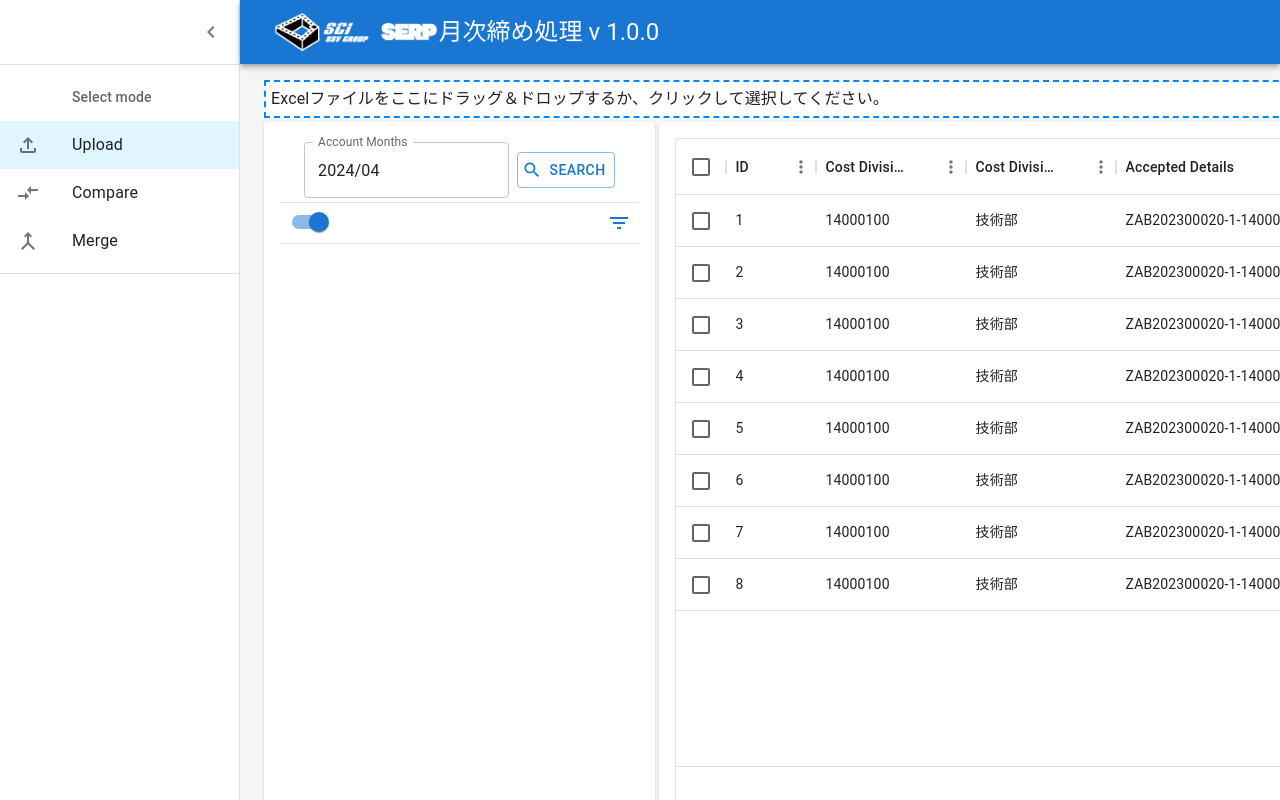
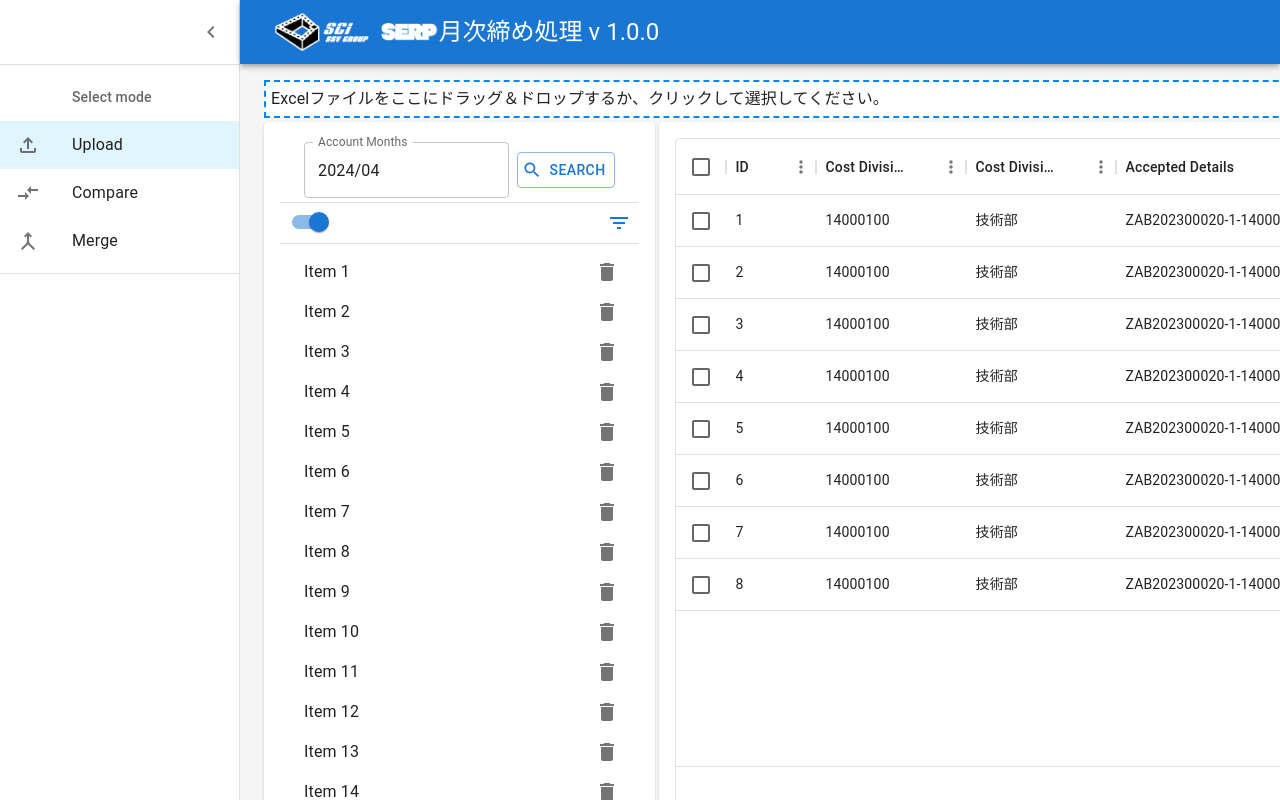
Before and after one commit to NaoyaIzumida/SERP, a React (Vite) app in the folder frontend/serp/: page /UploadPage in a window 1280 px wide. Shown: the top 800 px of the page. Built offline with nearby package versions, Linux system fonts and the light colour scheme.

Commit message:
パーツ化

```diff
--- a/frontend/serp/src/components/pages/UploadPage.tsx
+++ b/frontend/serp/src/components/pages/UploadPage.tsx
@@ -2,48 +2,15 @@ import * as React from 'react';
 import { useCallback } from 'react';
 import Alert from '@mui/material/Alert';
 import Box from '@mui/material/Box';
-import Button from '@mui/material/Button';
 import { DataGrid, GridColDef } from '@mui/x-data-grid';
-import DeleteIcon from '@mui/icons-material/Delete';
-import Divider from '@mui/material/Divider';
-import FilterListIcon from '@mui/icons-material/FilterList';
 import GenericTemplate from '../templates/GenericTemplate';
 import Grid from '@mui/material/Grid';
-import IconButton from '@mui/material/IconButton';
-import ListItem from '@mui/material/ListItem';
-import ListItemButton from '@mui/material/ListItemButton';
-import ListItemText from '@mui/material/ListItemText';
 import Paper from '@mui/material/Paper';
-import SearchIcon from '@mui/icons-material/Search';
-import Switch from '@mui/material/Switch';
-import Stack from '@mui/material/Stack';
-import Toolbar from '@mui/material/Toolbar';
 import Typography from '@mui/material/Typography';
-import { FixedSizeList, ListChildComponentProps } from 'react-window';
 import { useDropzone } from 'react-dropzone';
-import dayjs from 'dayjs';
-import { AdapterDayjs } from '@mui/x-date-pickers/AdapterDayjs';
-import { LocalizationProvider } from '@mui/x-date-pickers/LocalizationProvider';
-import { DatePicker } from '@mui/x-date-pickers/DatePicker';
+
 // Parts化したリストのImport
 import SideList from '../parts/SideList';
-
-// Demo用List作成
-function renderRow(props: ListChildComponentProps) {
-  const { index, style } = props;
-
-  return (
-    // <ListItem style={style} key={index} component="div" disablePadding>
-    //   <ListItemButton>
-    //     <ListItemText primary={`Item ${index + 1}`} />
-    //     <IconButton edge="end" aria-label="delete">
-    //       <DeleteIcon />
-    //     </IconButton>
-    //   </ListItemButton>
-    // </ListItem>
-    <SideList style={style} index={index} data={undefined}></SideList>
-  );
-}
 
 const columns: GridColDef<(typeof rows)[number]>[] = [
   { field: 'id', headerName: 'ID', width: 90 },
@@ -204,11 +171,6 @@ const UploadPage = () => {
     maxFiles: 1,
   });
 
-  const label = { inputProps: { 'aria-label': 'Switch demo' } };
-
-  const [dense, setDense] = React.useState(false);
-  const [secondary, setSecondary] = React.useState(false);
-
   return (
     <GenericTemplate title="Upload">
       <Box>
@@ -242,75 +204,7 @@ const UploadPage = () => {
             )}
           </Grid>
           <Grid item xs={12} md={3} lg={3} direction="row" alignItems="stretch">
-            <Paper
-              sx={{
-                p: 2,
-                height: '100%',
-                display: 'flex',
-                flexDirection: 'column',
-              }}
-            >
-              <Toolbar>
-                <Stack
-                  direction="row"
-                  justifyContent="flex-start"
-                  alignItems="center"
-                  spacing={1}
-                >
-                  <LocalizationProvider dateAdapter={AdapterDayjs}>
-                    <DatePicker
-                      label="Account Months"
-                      format="YYYY/MM"
-                      defaultValue={dayjs()}
-                      views={['year', 'month']}
-                    />
-                  </LocalizationProvider>
-                  <Button variant="outlined" startIcon={<SearchIcon />}>
-                    Search
-                  </Button>
-                </Stack>
-              </Toolbar>
-              <Divider />
-              <Stack
-                direction="row"
-                justifyContent="space-between"
-                alignItems="flex-start"
-                spacing={0.5}
-              >
-                <Switch {...label} defaultChecked />
-                <IconButton color="primary" aria-label="Filter">
-                  <FilterListIcon />
-                </IconButton>
-              </Stack>
-              <Divider />
-              <Toolbar
-                sx={{
-                  display: 'flex',
-                  alignItems: 'center',
-                  justifyContent: 'flex-Start',
-                  px: [1],
-                  padding: 1,
-                }}
-              >
-                <Box
-                  sx={{
-                    width: '100%',
-                    height: '100%',
-                    bgcolor: 'background.paper',
-                  }}
-                >
-                  <FixedSizeList
-                    height={560}
-                    width="100%"
-                    itemSize={40}
-                    itemCount={30}
-                    overscanCount={5}
-                  >
-                    {renderRow}
-                  </FixedSizeList>
-                </Box>
-              </Toolbar>
-            </Paper>
+            <SideList mode={1} />
           </Grid>
           <Grid item xs={12} md={9} lg={9} alignItems="stretch">
             <Paper
```
